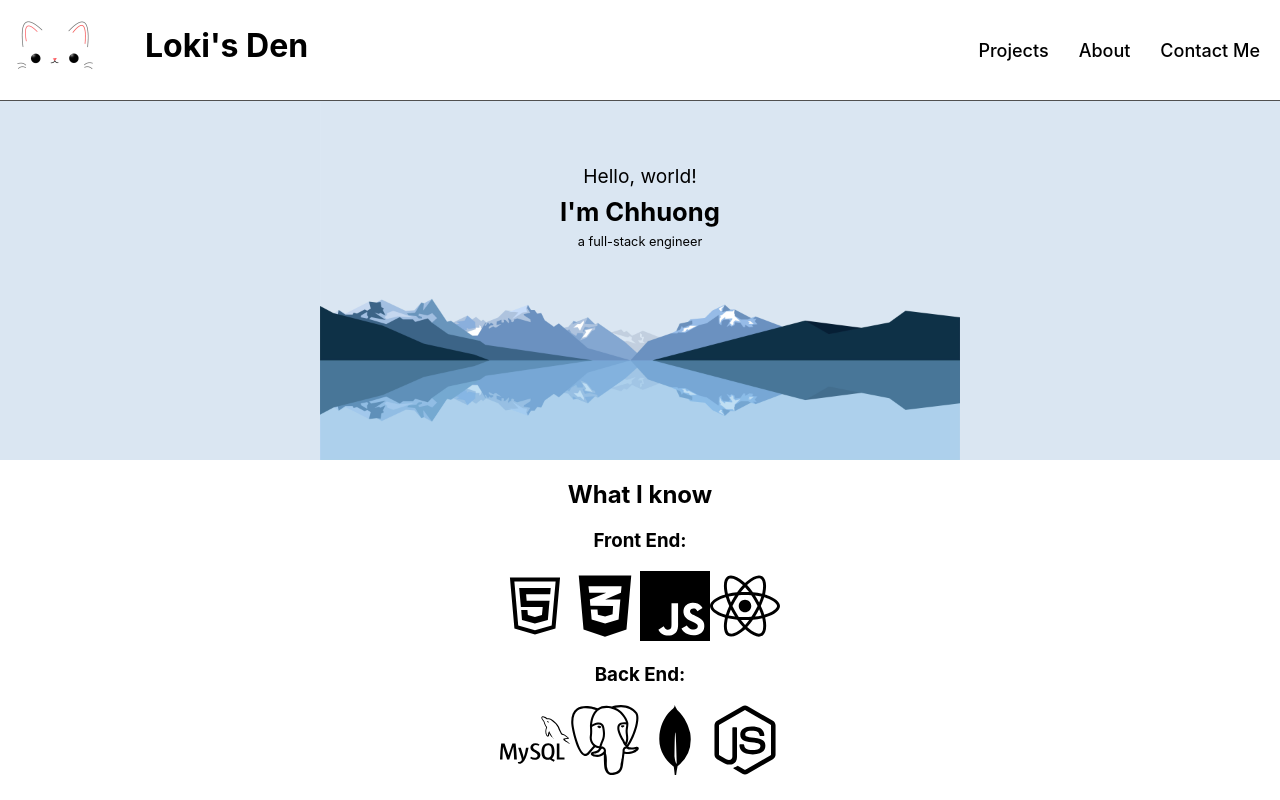
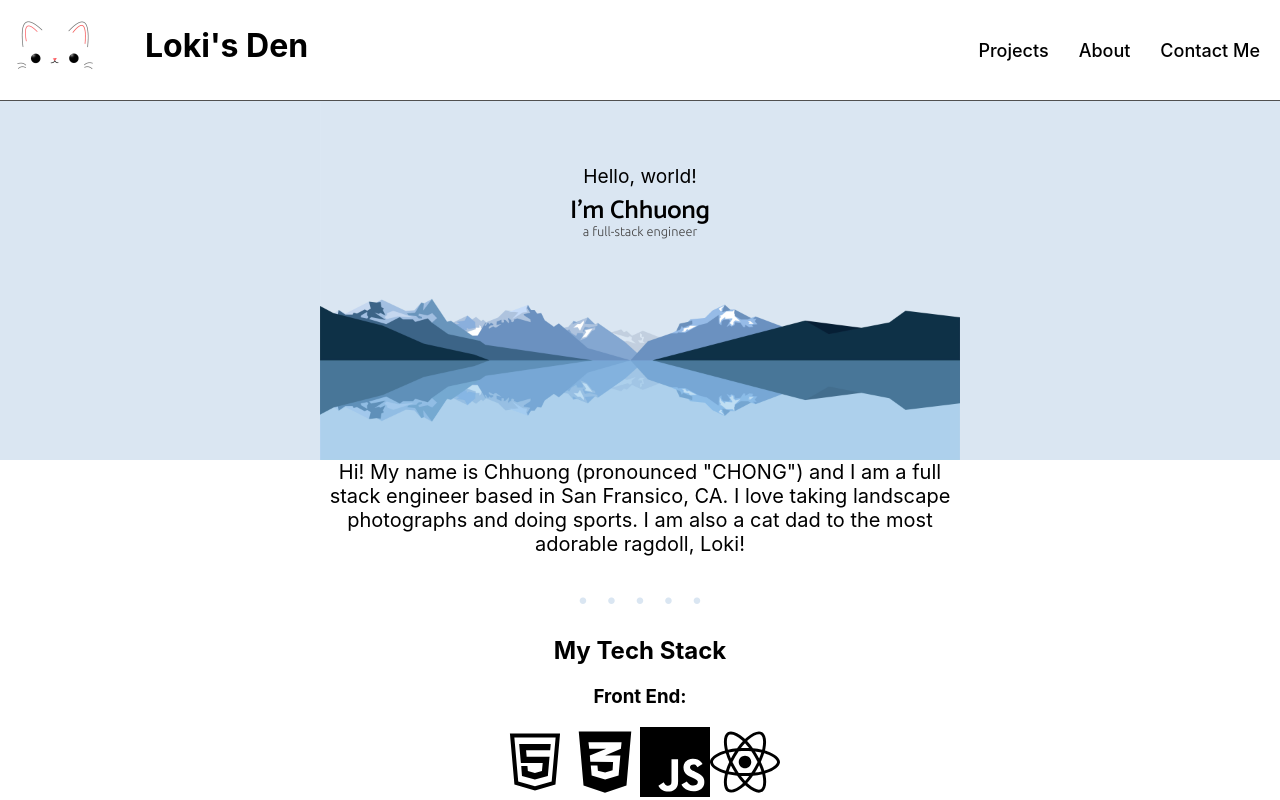
Before and after one commit to ChhuongLe/portfolio, a React (Create React App) app: page /portfolio/home in a window 1280 px wide. Shown: the top 800 px of the page. Built offline with nearby package versions, Linux system fonts and the light colour scheme.

Commit message:
add font styles for headings and add seperation dots between about me and tech stack

```diff
--- a/public/index.html
+++ b/public/index.html
@@ -24,6 +24,12 @@
       work correctly both with client-side routing and a non-root public URL.
       Learn how to configure a non-root public URL by running `npm run build`.
     -->
+    <style>
+      @import url('https://fonts.googleapis.com/css2?family=Ubuntu:wght@300&display=swap');
+    </style>
+    <style>
+      @import url('https://fonts.googleapis.com/css2?family=Catamaran:wght@600&family=Ubuntu:wght@300&display=swap');
+    </style>
     <title>Loki's Den</title>
   </head>
   <body>
--- a/src/components/Landing/Landing.css
+++ b/src/components/Landing/Landing.css
@@ -16,14 +16,30 @@
 }
 .name {
   position: absolute;
-  margin: 7.5% auto 0 auto;
+  font-family: 'Catamaran', 'sans-serif';
+  margin: 7% auto 0 auto;
   font-size: 2vw;
 }
 
 .job {
+  font-family: 'Ubuntu', 'sans-serif';
   position: absolute;
-  margin: 10.5% auto 0 auto;
+  margin: 9.7% auto 0 auto;
   font-size: 1vw;
+  color: rgb(65, 64, 64)
+}
+
+.meContainer{
+  text-align: center;
+  max-width: 50%;
+  margin: auto auto auto auto;
+  font-size: 20px;
+}
+
+.dots{
+  text-align: center;
+  font-size: 50px;
+  color: #DAE6F2;
 }
 
 .techContainer{
--- a/src/components/Landing/Landing.jsx
+++ b/src/components/Landing/Landing.jsx
@@ -22,8 +22,13 @@ const Landing = () => {
         <h1 className="name">I'm Chhuong</h1>
         <div className="job">a full-stack engineer</div>
       </div>
+      <div className="meContainer">
+        <div>Hi! My name is Chhuong (pronounced "CHONG") and I am a full stack engineer based in San Fransico, CA.
+          I love taking landscape photographs and doing sports. I am also a cat dad to the most adorable ragdoll, Loki!</div>
+        <div className="dots">. . . . .</div>
+      </div>
       <div className="techContainer">
-        <h2>What I know</h2>
+        <h2>My Tech Stack</h2>
         <div>
           <h3>Front End:</h3>
           <div className="skillIcons">
@@ -55,9 +60,6 @@ const Landing = () => {
           </div>
         </div>
       </div>
-      <div className="meContainer">
-        <div>Get to know me!</div>
-      </div>
       <div className="contactMeContainer">
         <div>Add button here to direct user to contact me page</div>
       </div>
```
